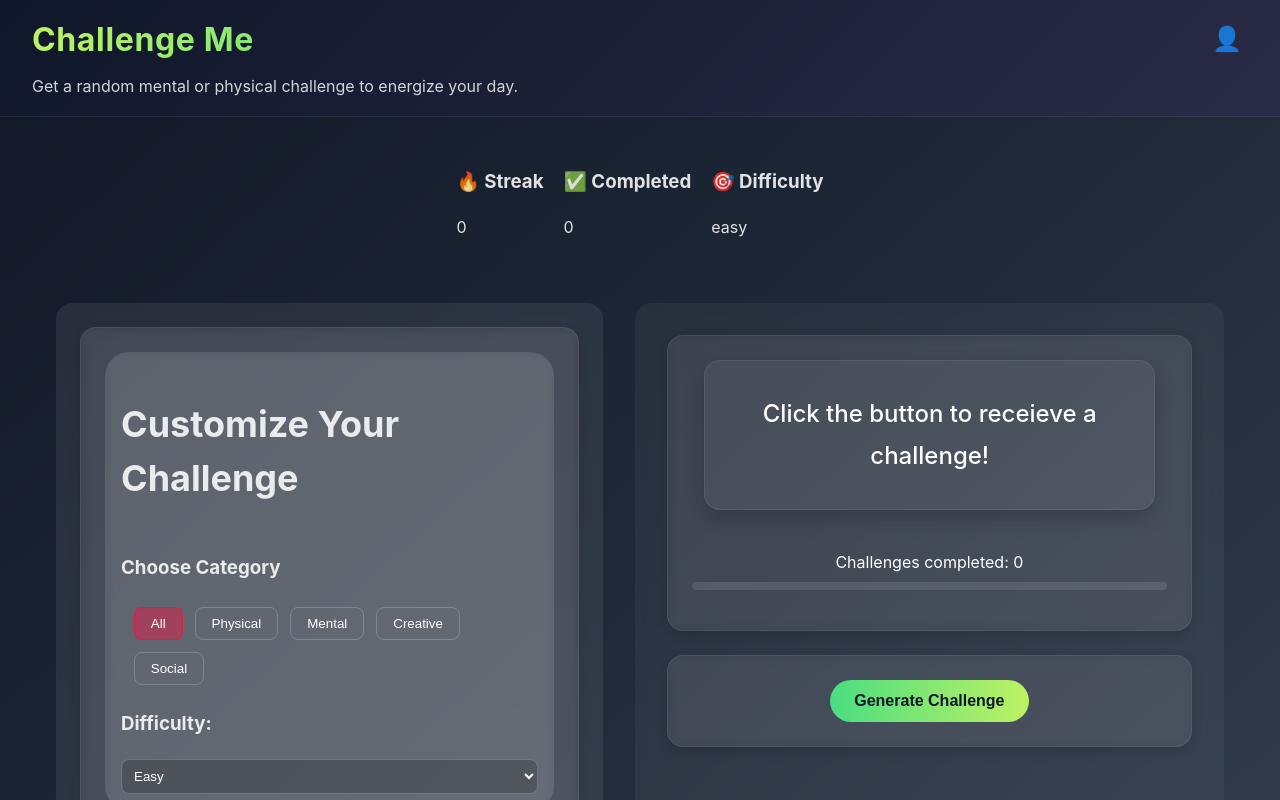
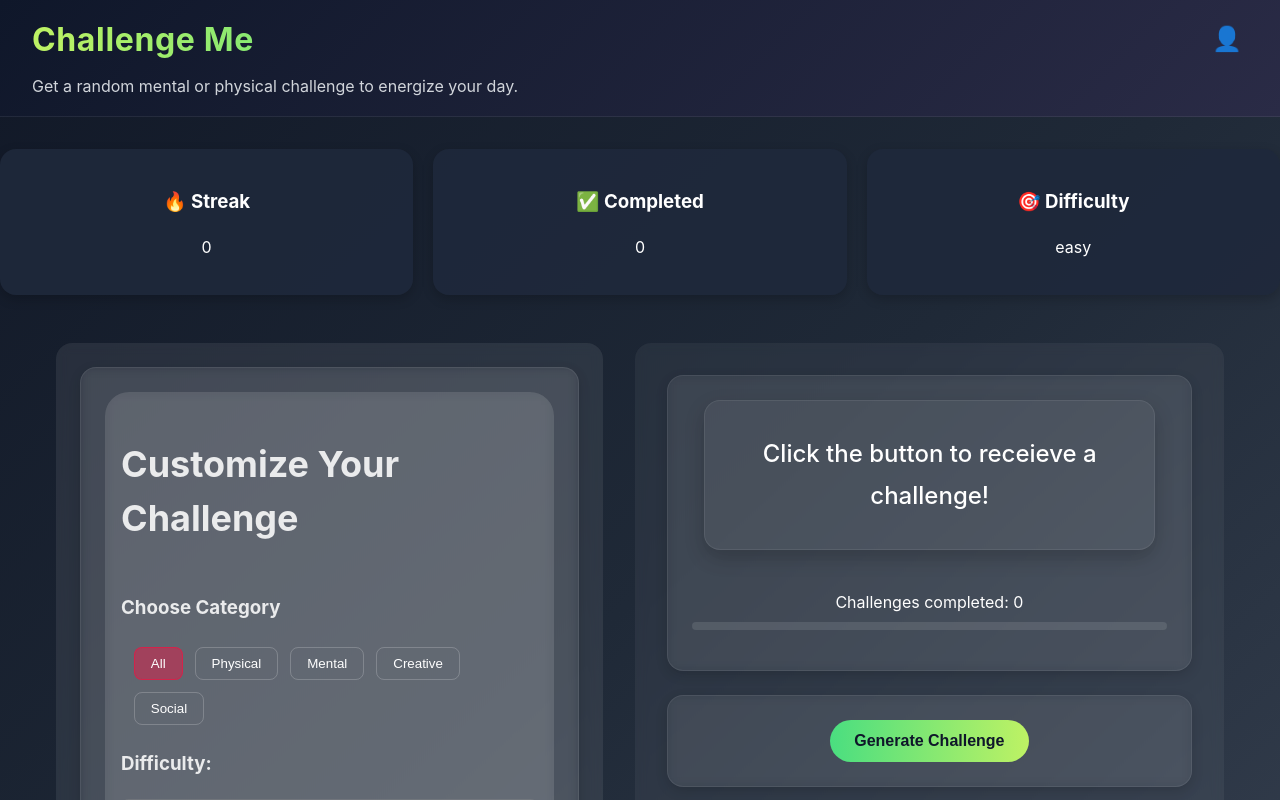
Before and after one commit to robertoandino/challenge-me, a React (Vite) app: page / in a window 1280 px wide. Shown: the top 800 px of the page. Built offline with nearby package versions, Linux system fonts and the light colour scheme.

Commit message:
Add: css for stats cards.

```diff
--- a/src/pages/Home.css
+++ b/src/pages/Home.css
@@ -392,6 +392,17 @@ html, body {
     flex-wrap: wrap;
 }
 
+.stat-card {
+    flex: 1;
+    min-width: 160px;
+    background: rgba(30, 41, 59, 0.9);
+    color: #fff;
+    border-radius: 1rem;
+    padding: 1.25rem;
+    box-shadow: 0 4px 12px rgba(0,0,0,0.2);
+    text-align: center;
+}
+
 /* Challenges list */
 .completed-list {
     margin-top: 1.5rem;
```
